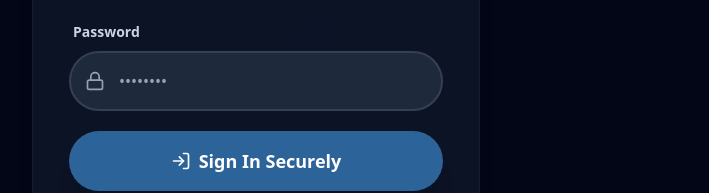
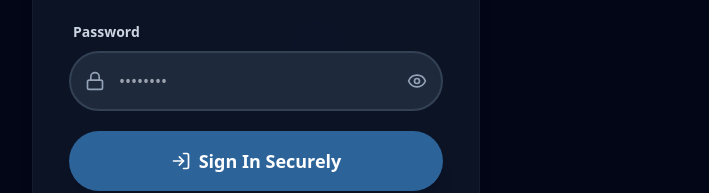
Before and after one commit to Nexora-Ethio-Tech/abdi-adama-frontend, a React (Vite) app: page /login in a window 1280 px wide. Shown: the part 456-649 px from the top of the page, without its empty margins (384-1093 px from the left). Built offline with nearby package versions, Linux system fonts and the light colour scheme.

Commit message:
feat: Add Vice Principal test plan and password visibility toggle

```diff
--- a/src/pages/Login.tsx
+++ b/src/pages/Login.tsx
@@ -2,7 +2,7 @@
 import { useState } from 'react';
 import { useUser } from '../context/UserContext';
 import { useNavigate, Link } from 'react-router-dom';
-import { LogIn, Fingerprint, Lock, AlertCircle, Key, CheckCircle, Send, ArrowRight, ShieldCheck } from 'lucide-react';
+import { LogIn, Fingerprint, Lock, AlertCircle, Key, CheckCircle, Send, ArrowRight, ShieldCheck, Eye, EyeOff } from 'lucide-react';
 import { ShootingStars } from '../components/Effects';
 import logo from '../assets/logo.jpg';
 
@@ -14,6 +14,7 @@
   // Password mode fields
   const [digitalIdOrEmail, setDigitalIdOrEmail] = useState('');
   const [password, setPassword] = useState('');
+  const [showPassword, setShowPassword] = useState(false);
   // OTP mode fields
   const [fan, setFan] = useState('');
   const [otp, setOtp] = useState('');
@@ -127,11 +128,19 @@
                 <div className="relative">
                   <Lock className="absolute left-4 top-1/2 -translate-y-1/2 text-slate-400" size={20} />
                   <input
-                    type="password" required value={password}
+                    type={showPassword ? "text" : "password"} required value={password}
                     onChange={e => setPassword(e.target.value)}
                     placeholder="••••••••"
-                    className="w-full pl-12 pr-4 py-4 bg-slate-50 dark:bg-slate-800 border-2 border-slate-100 dark:border-slate-700 rounded-2xl focus:border-school-primary focus:ring-4 focus:ring-school-primary/10 transition-all outline-none"
+                    className="w-full pl-12 pr-12 py-4 bg-slate-50 dark:bg-slate-800 border-2 border-slate-100 dark:border-slate-700 rounded-2xl focus:border-school-primary focus:ring-4 focus:ring-school-primary/10 transition-all outline-none"
                   />
+                  <button
+                    type="button"
+                    onClick={() => setShowPassword(!showPassword)}
+                    className="absolute right-4 top-1/2 -translate-y-1/2 text-slate-400 hover:text-slate-600 dark:hover:text-slate-300 transition-colors"
+                    tabIndex={-1}
+                  >
+                    {showPassword ? <EyeOff size={20} /> : <Eye size={20} />}
+                  </button>
                 </div>
               </div>
               <button
```
Also changed, not shown: 1 other file (tests, documents, lock files or other folders).
